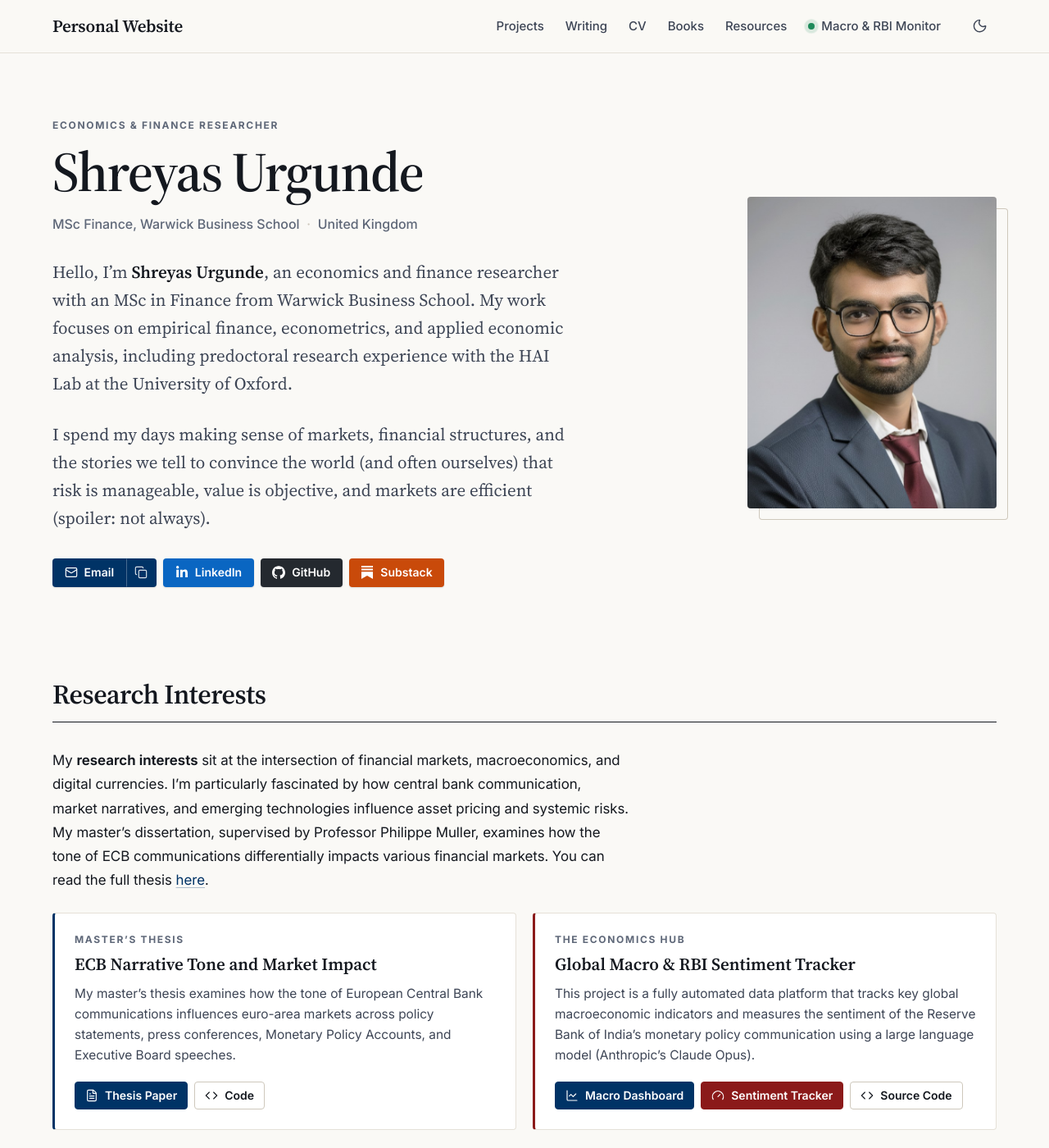
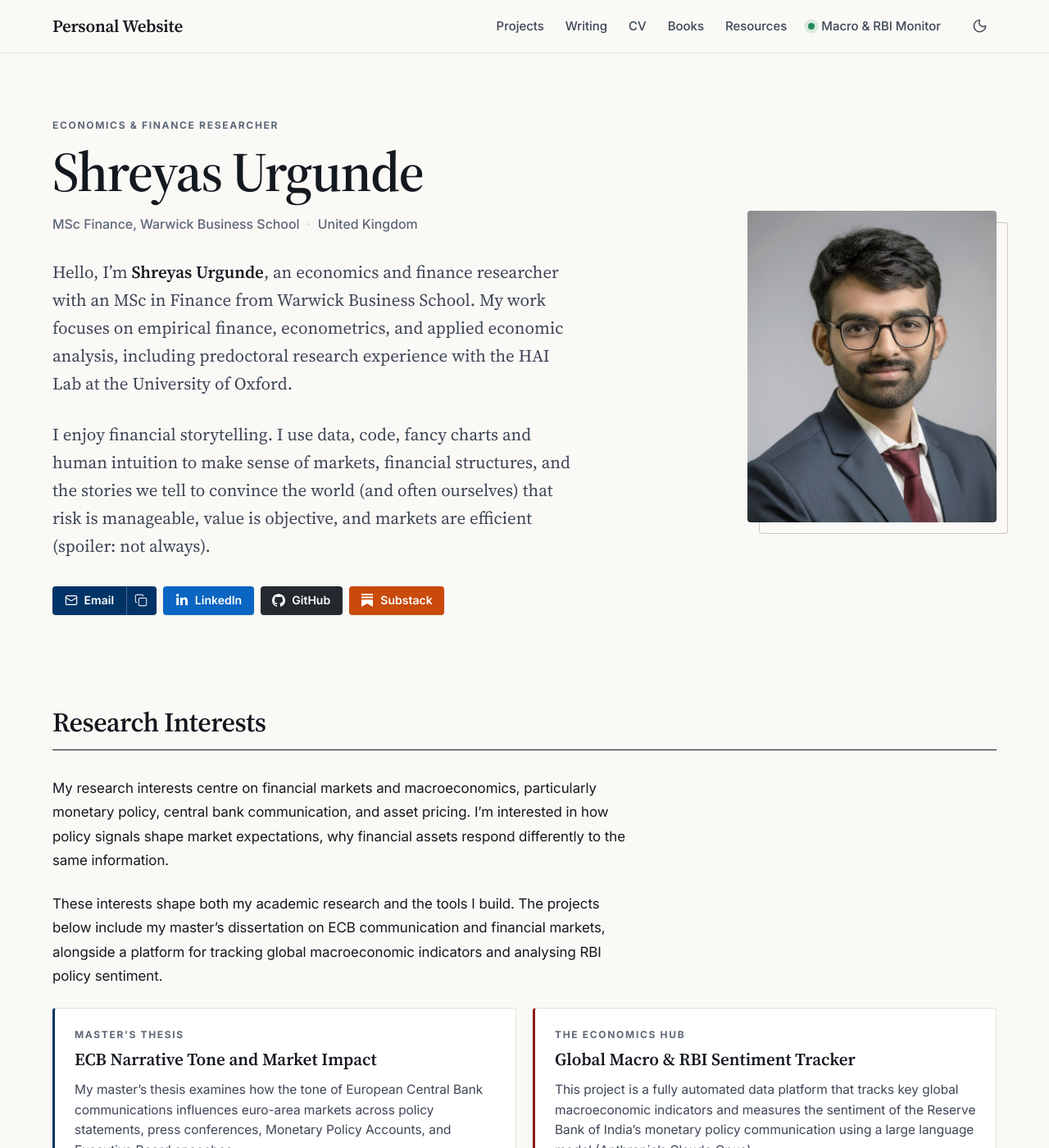
Before and after one commit to shreyasxi/shreyasxi.github.io, a Jekyll site: the page built from _pages/about.md, in a window 1280 px wide and 1400 px high. Shown: the whole window at 82% size. Built offline with Jekyll 4.4.1, drawn with Linux system fonts in a browser that asks for light colours.

Commit message:
Revise about page content for clarity and detail
Updated the about page to enhance clarity and detail in the description of research interests and financial storytelling.

```diff
--- a/_pages/about.md
+++ b/_pages/about.md
@@ -22,10 +22,7 @@ redirect_from:
 </p>
 
 <p class="hero__lede">
-  I spend my days making sense of markets, financial structures,
-  and the stories we tell to convince the world (and often ourselves)
-  that risk is manageable, value is objective, and markets are
-  efficient (spoiler: not always).
+  I enjoy financial storytelling. I use data, code, fancy charts and human intuition to make sense of markets, financial structures, and the stories we tell to convince the world (and often ourselves) that risk is manageable, value is objective, and markets are efficient (spoiler: not always).
 </p>
     {% include site/contact-links.html %}
   </div>
@@ -36,21 +33,35 @@ redirect_from:
 
 <section class="home-section container" aria-labelledby="research-interests">
   <div class="home-section__head">
-    <h2 class="home-section__title" id="research-interests">Research Interests</h2>
+    <h2 class="home-section__title" id="research-interests">
+      Research Interests
+    </h2>
   </div>
+
   <div class="home-section__body">
-    <p>My <strong>research interests</strong> sit at the intersection of financial markets, macroeconomics, and digital currencies. I’m particularly fascinated by how central bank communication, market narratives, and emerging technologies influence asset pricing and systemic risks. My master’s dissertation, supervised by Professor Philippe Muller, examines how the tone of ECB communications differentially impacts various financial markets. You can read the full thesis <a href="https://shreyasxi.github.io/ecb-narrative-tone-market-impact-thesis/" target="_blank" rel="noopener noreferrer">here</a>.</p>
+    <p>
+      My research interests centre on financial markets and macroeconomics,
+      particularly monetary policy, central bank communication, and asset
+      pricing. I’m interested in how policy signals shape market expectations,
+      why financial assets respond differently to the same information.
+    </p>
+    <p>
+      These interests shape both my academic research and the tools I build.
+      The projects below include my master’s dissertation on ECB communication
+      and financial markets, alongside a platform for tracking global
+      macroeconomic indicators and analysing RBI policy sentiment.
+    </p>
     <div class="feature-grid">
-      {%- assign featured = site.data.projects | where: "featured", true -%}
-      {%- for p in featured %}
-      <article class="feature-card feature-card--{{ forloop.index }}">
-        <p class="kicker">{{ p.kicker }}</p>
-        <h3 class="feature-card__title">{{ p.short_title | escape }}</h3>
-        {{ p.summary | markdownify }}
-        {%- assign card_links = p.links | slice: 0, 3 %}
-        {% include site/link-list.html links=card_links primary=true %}
-      </article>
-      {%- endfor %}
+      {% assign featured = site.data.projects | where: "featured", true %}
+      {% for p in featured %}
+        <article class="feature-card feature-card--{{ forloop.index }}">
+          <p class="kicker">{{ p.kicker }}</p>
+          <h3 class="feature-card__title">{{ p.short_title | escape }}</h3>
+          {{ p.summary | markdownify }}
+          {% assign card_links = p.links | slice: 0, 3 %}
+          {% include site/link-list.html links=card_links primary=true %}
+        </article>
+      {% endfor %}
     </div>
   </div>
 </section>
```
